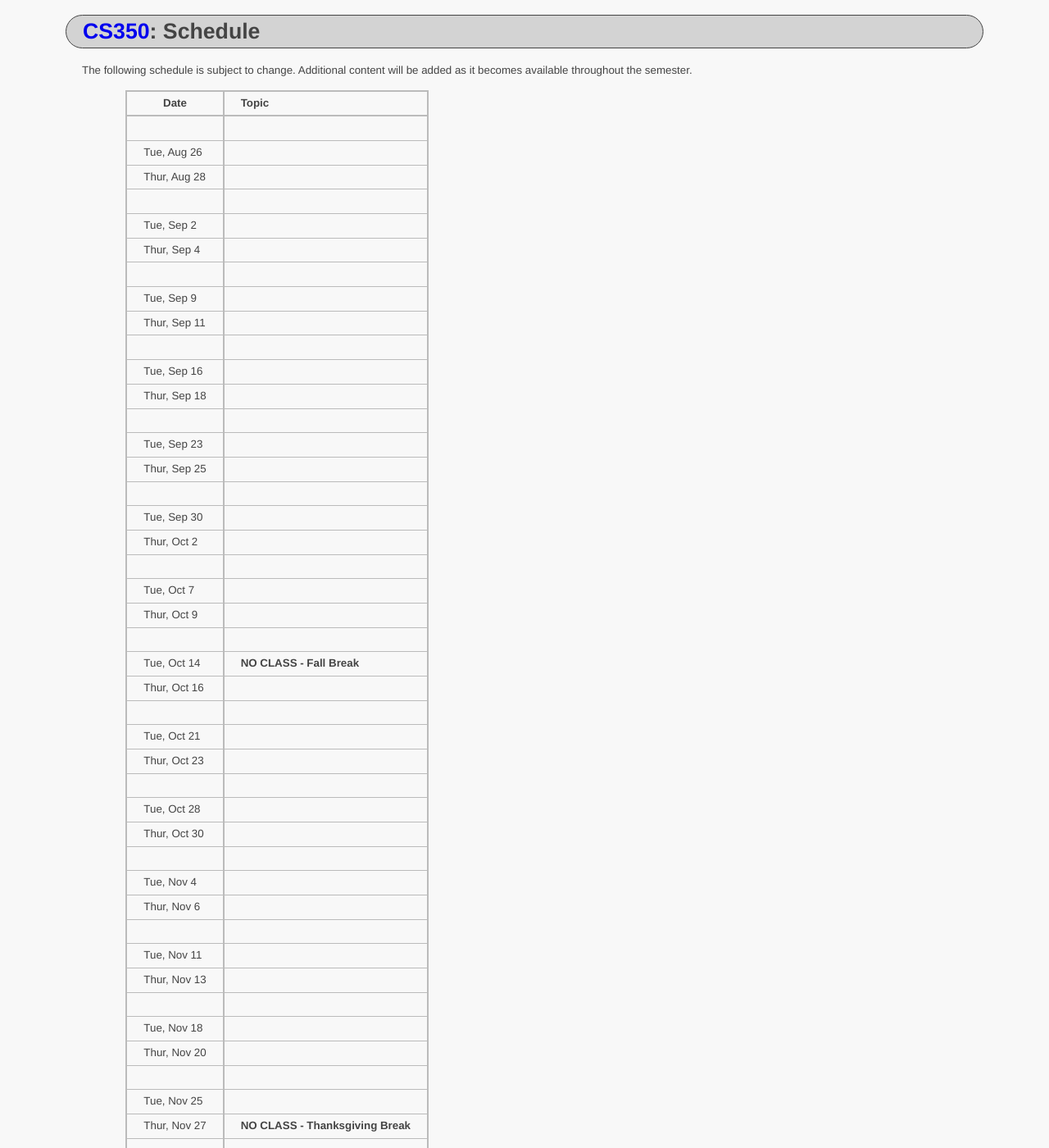
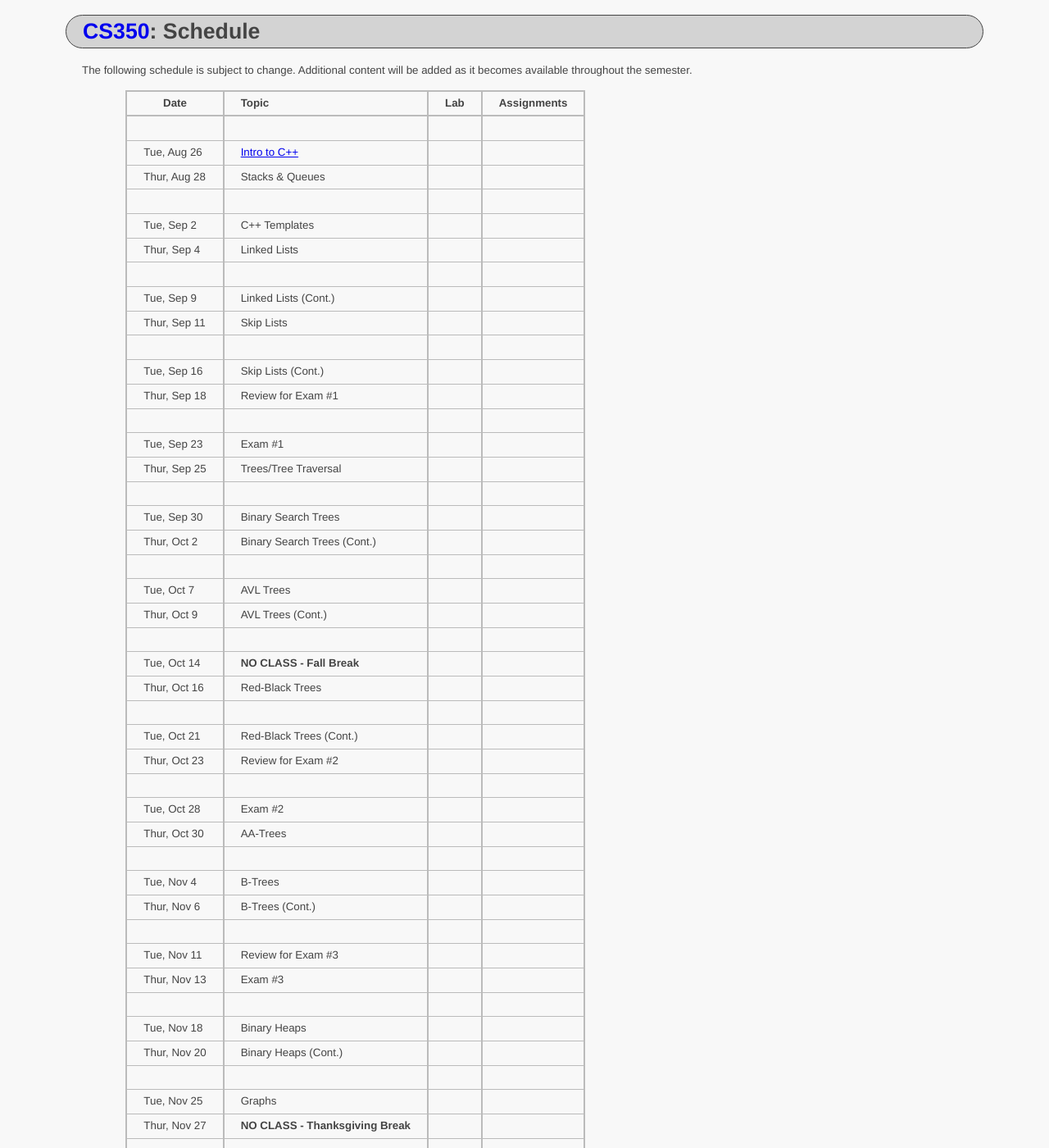
Before and after one commit to ycpcs/cs350-fall2014, a Jekyll site: the page built from schedule.md, in a window 1280 px wide and 1400 px high. Shown: the whole window at 82% size. Built offline with Jekyll 4.4.1, drawn with Linux system fonts in a browser that asks for light colours; Markdown is read by kramdown in place of the engine named in the settings; some of the changed text lies outside the part shown.

Commit message:
Updated schedule, added intro to C++

```diff
--- a/schedule.md
+++ b/schedule.md
@@ -8,55 +8,55 @@ The following schedule is subject to change.
 Additional content will be added as it becomes available throughout the semester.
 
 
->| **Date**       | **Topic**
->| ---------------|:---------
->||
->| Tue, Aug 26    |
->| Thur, Aug 28   |
->||
->| Tue, Sep 2     |
->| Thur, Sep 4    |
->||
->| Tue, Sep 9     |
->| Thur, Sep 11   |
->||
->| Tue, Sep 16    |
->| Thur, Sep 18   |
->||
->| Tue, Sep 23    |
->| Thur, Sep 25   |
->||
->| Tue, Sep 30    |
->| Thur, Oct 2    |
->||
->| Tue, Oct 7     |
->| Thur, Oct 9    |
->||
->| Tue, Oct 14    |  **NO CLASS - Fall Break**
->| Thur, Oct 16   |
->||
->| Tue, Oct 21    |
->| Thur, Oct 23   |
->||
->| Tue, Oct 28    |
->| Thur, Oct 30   |
->||
->| Tue, Nov 4     |
->| Thur, Nov 6    |
->||
->| Tue, Nov 11    |
->| Thur, Nov 13   |
->||
->| Tue, Nov 18    |
->| Thur, Nov 20   |
->||
->| Tue, Nov 25    |
->| Thur, Nov 27   |  **NO CLASS - Thanksgiving Break**
->||
->| Tue, Dec 2     |
->| Thur, Dec 4    |
->||
->| Tue, Dec 9     |  **Final Exam**
+>| **Date**       | **Topic**                                    |  **Lab**                          |  **Assignments**                  |
+>| ---------------|:---------------------------------------------|-----------------------------------|-----------------------------------|
+>||||
+>| Tue, Aug 26    |  [Intro to C++](lectures/intro_to_C++.html)  |  <!--- Histogram in C++-->               |                                   |
+>| Thur, Aug 28   |  Stacks & Queues                             |  <!--Postfix expression evaluator-->     |  <!--Integer Array Stack (Due Sep 3)-->  |
+>||||
+>| Tue, Sep 2     |  C++ Templates                               |  <!--Value semantics in C++-->           |                                   |
+>| Thur, Sep 4    |  Linked Lists                                |  <!--Benchmarking vector and list-->     |  <!--Doubly Linked List (Due Sep 15)-->  |
+>||||
+>| Tue, Sep 9     |  Linked Lists (Cont.)                        |  <!--Linked list implementation-->       |                                   |
+>| Thur, Sep 11   |  Skip Lists                                  |               <!---->                    |                                   |
+>||||
+>| Tue, Sep 16    |  Skip Lists (Cont.)                          |               <!---->                    |  <!--Skip List (Due Sep 24)-->           |
+>| Thur, Sep 18   |  Review for Exam #1                          |               <!---->                    |                                   |
+>||||
+>| Tue, Sep 23    |  Exam #1                                     |               <!---->                    |                                   |
+>| Thur, Sep 25   |  Trees/Tree Traversal                        |               <!---->                    |                                   |
+>||||
+>| Tue, Sep 30    |  Binary Search Trees                         |  <!--Binary tree traversal algorithms--> |  <!--Random Art (Due Oct 6)-->           |
+>| Thur, Oct 2    |  Binary Search Trees (Cont.)                 |  <!--Binary search trees-->              |                                   |
+>||||
+>| Tue, Oct 7     |  AVL Trees                                   |               <!---->                    |  <!--Binary Search Tree (Due Oct 22)-->  |
+>| Thur, Oct 9    |  AVL Trees (Cont.)                           |               <!---->                    |                                   |
+>||||
+>| Tue, Oct 14    |  **NO CLASS - Fall Break**                   |               <!---->                    |                                   |
+>| Thur, Oct 16   |  Red-Black Trees                             |               <!---->                    |                                   |
+>||||
+>| Tue, Oct 21    |  Red-Black Trees (Cont.)                     |               <!---->                    |                                   |
+>| Thur, Oct 23   |  Review for Exam #2                          |               <!---->                    |                                   |
+>||||
+>| Tue, Oct 28    |  Exam #2                                     |               <!---->                    |                                   |
+>| Thur, Oct 30   |  AA-Trees                                    |               <!---->                    |  <!--AA Tree (Due Nov 10)-->             |
+>||||
+>| Tue, Nov 4     |  B-Trees                                     |               <!---->                    |                                   |
+>| Thur, Nov 6    |  B-Trees (Cont.)                             |               <!---->                    |                                   |
+>||||
+>| Tue, Nov 11    |  Review for Exam #3                          |               <!---->                    |                                   |
+>| Thur, Nov 13   |  Exam #3                                     |               <!---->                    |                                   |
+>||||
+>| Tue, Nov 18    |  Binary Heaps                                |               <!---->                    |  <!--Binary Heap (Due Nov 26)-->         |
+>| Thur, Nov 20   |  Binary Heaps (Cont.)                        |               <!---->                    |                                   |
+>||||
+>| Tue, Nov 25    |  Graphs                                      |               <!---->                    |                                   |
+>| Thur, Nov 27   |  **NO CLASS - Thanksgiving Break**           |               <!---->                    |                                   |
+>||||
+>| Tue, Dec 2     |  Hash Tables                                 |               <!---->                    |  <!--Hash Table (Due Dec 8)-->           |
+>| Thur, Dec 4    |  Hash Tables (Cont.)                         |               <!---->                    |                                   |
+>||||
+>| Tue, Dec 9     |  **Final Exam**                              |               <!---->                    |                                   |
 
 
 
```
Also changed, not shown: lectures/intro_to_C++.md (added, +161 -0 lines), resources/index.md (+4 -2 lines).
